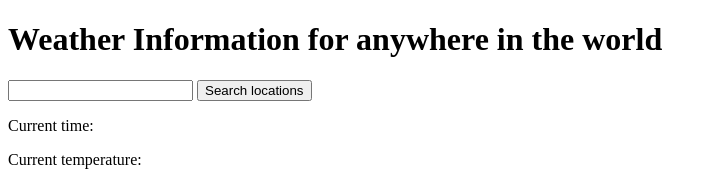
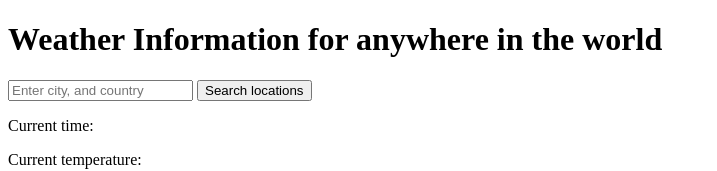
Before and after one commit to Ayodelearog/API-practice, a plain HTML site: page index.html in a window 1280 px wide. Shown: the top 171 px of the page, without its empty margins (0-717 px from the left). Drawn offline with nearby package versions, Linux system fonts and the light colour scheme.

Commit message:
add placeholder to input bar

```diff
--- a/index.html
+++ b/index.html
@@ -25,7 +25,7 @@
     <!-- <img src="" alt="" class="async-img" id="pic" width="200px"> -->
 
     <form action="">
-        <input type="search" name="weather_search" id="search_bar">
+        <input type="search" name="weather_search" id="search_bar" placeholder="Enter city, and country">
         <input type="submit" value="Search locations" id="search_submit_btn">
     </form>
 
@@ -35,10 +35,7 @@
     <p id="lat">Latitude: </p>
     <p id="lon">Longitude: </p>
 
-
     <div id="map"></div>
 
-
-    <!-- <script>fetch("https://api.open-meteo.com/v1/forecast?latitude=6.4541&longitude=3.3947&hourly=temperature_2m").then((response) => {console.log(response);})</script> -->
 </body>
 </html>
```
